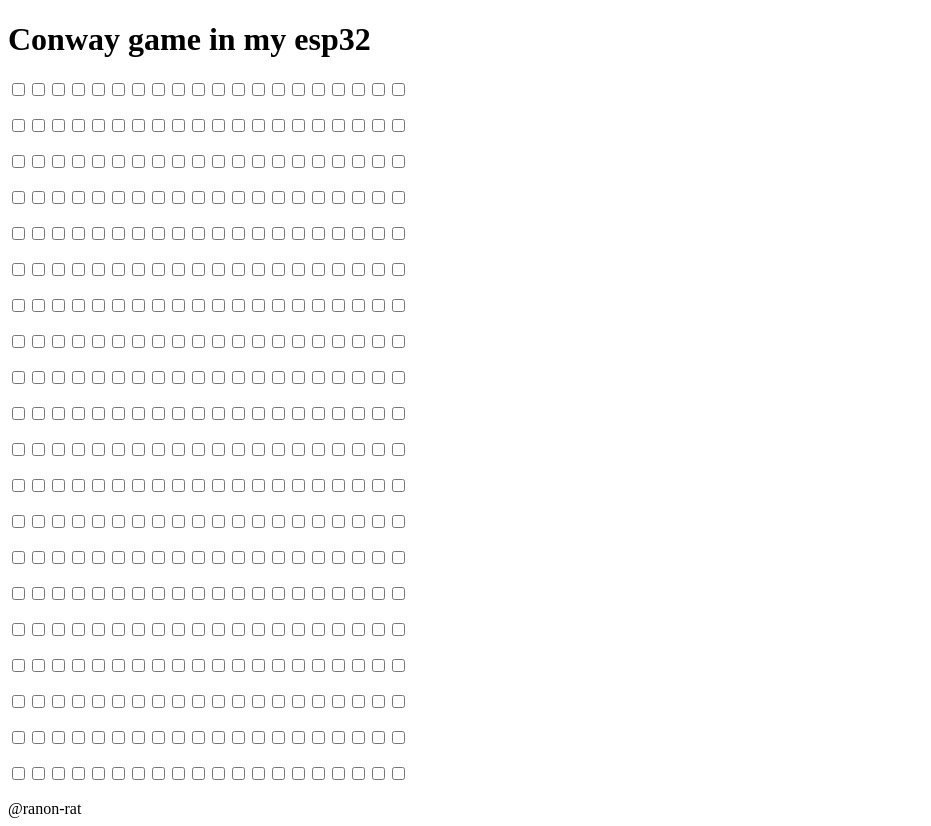
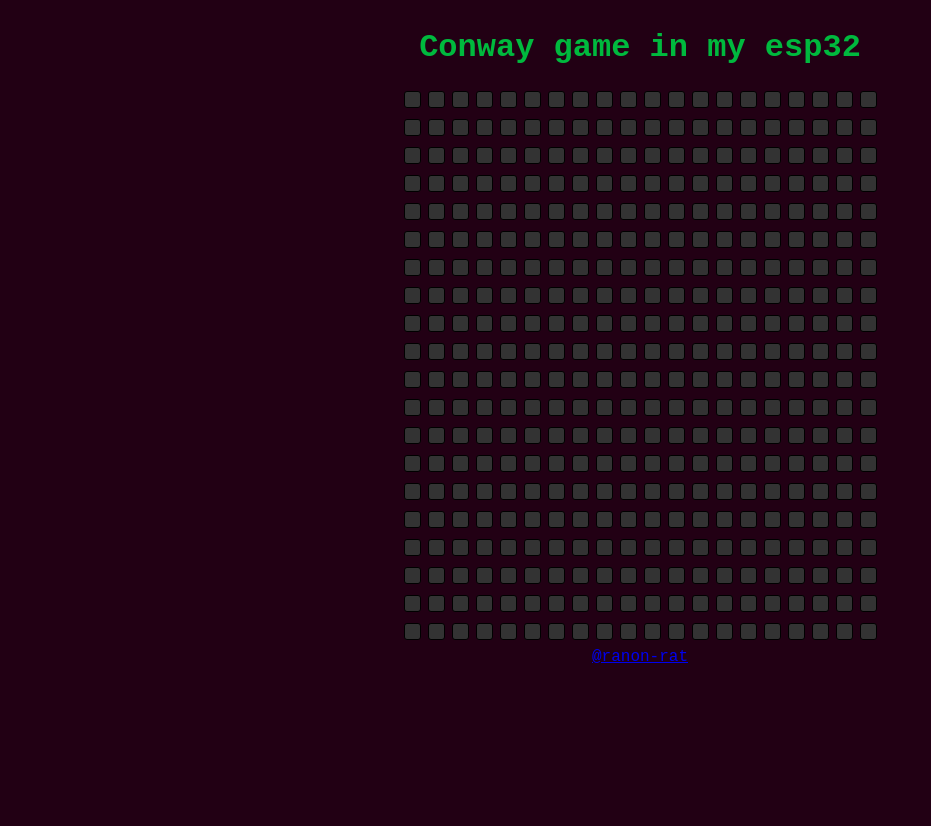
Before and after one commit to ranon-rat/Conway-Game-of-life-on-my-esp32, a plain HTML site: page index.html in a window 1280 px wide. Shown: the whole page, without its empty margins (0-931 px from the left). After the commit the page ends 800 px from the top, so only its background shows below. Drawn offline with Linux system fonts and the light colour scheme; no server answers.

Commit message:
now it has a style and it looks cool 🪬

```diff
--- a/index.html
+++ b/index.html
@@ -6,6 +6,33 @@
     <meta name="viewport" content="width=device-width, initial-scale=1.0">
     <title>esp32 server : )</title>
 </head>
+<style>
+    body {
+        display: flex;
+        flex-direction: column;
+        align-items: center;
+        justify-content: center;
+        font-family: 'Courier New', Courier, monospace;
+        background-color: #220014;
+        color: #00b93e;
+    }
+
+    .cell {
+        width: 17px;
+        height: 17px;
+        border: 1px solid #000;
+        border-radius: 3px;
+        appearance: none;
+        -webkit-appearance: none;
+        background-color: #333;  /* Color cuando está muerta */
+        cursor: pointer;
+    }
+
+    .cell:checked {
+        background-color: #00ff00;  /* Color cuando está viva */
+    }
+
+</style>
 
 <body>
     <h1>
@@ -14,8 +41,9 @@
     <div id="values">
     </div>
     <footer>
-        @ranon-rat
+        <a href="https://github.com/ranon-rat">@ranon-rat</a>
     </footer>
+
     <script>
         const loc = "192.168.100.49" //window.location.hostname
 
@@ -31,11 +59,11 @@
             const valuesElement = document.getElementById("values")
             let rows = ""
             for (let y = 0; y < HEIGHT; y++) {
-                let row = "<p>";
+                let row = "";
                 for (let x = 0; x < WIDTH; x++) {
                     row += `<input class="cell" type="checkbox" ${initialMap[y * WIDTH + x] == "#" ? "checked" : ""}>`;
                 }
-                row += "</p>";
+                row += "<br/>";
                 rows += row;
             }
             valuesElement.innerHTML = rows
@@ -69,5 +97,4 @@
         }
     </script>
 </body>
-
 </html>
```
Also changed, not shown: 4 other files.
